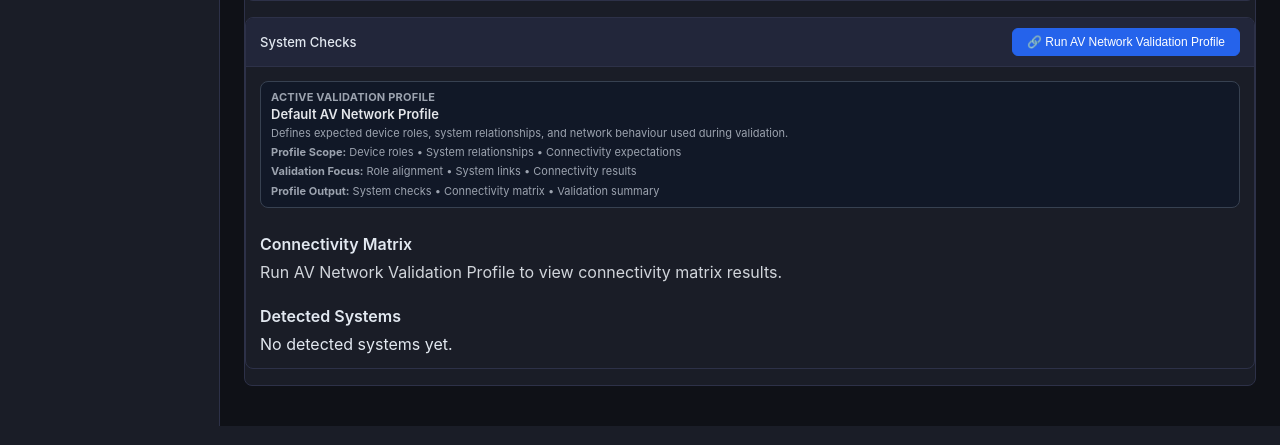
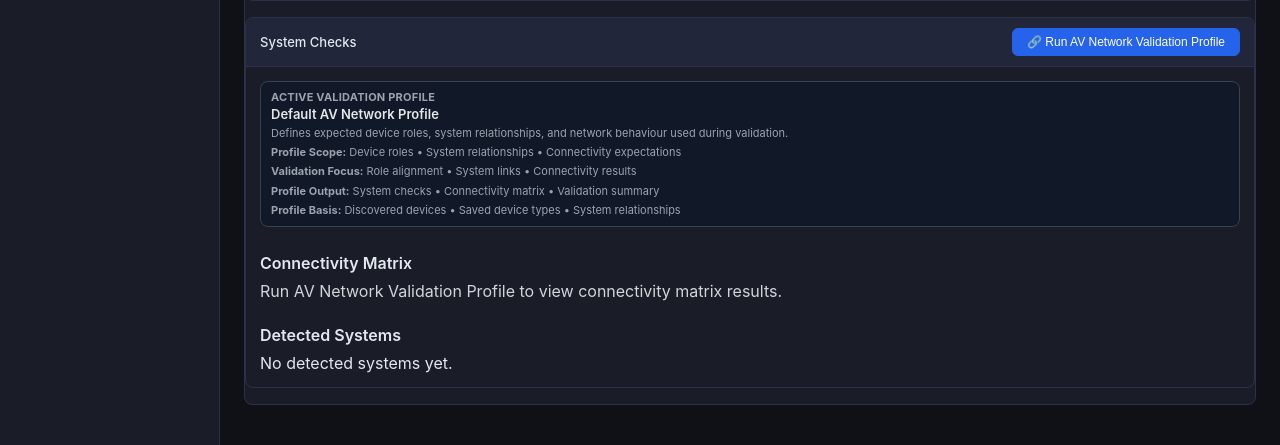
Before and after one commit to chriswarren85/NetPi, a Flask app: page /tools/devices in a window 1280 px wide. Shown: the part 1180-1625 px from the top of the page. Run offline with Flask 3, Linux system fonts and the light colour scheme.

Commit message:
W2.6: add profile basis cue to active validation profile block

```diff
--- a/templates/devices.html
+++ b/templates/devices.html
@@ -154,6 +154,7 @@ SW-01	192.168.1.10	10		Cisco"></textarea>
       <div style="margin-top:4px;font-size:11px;line-height:1.4;color:#9ca3af"><strong>Profile Scope:</strong> Device roles • System relationships • Connectivity expectations</div>
       <div style="margin-top:4px;font-size:11px;line-height:1.4;color:#9ca3af"><strong>Validation Focus:</strong> Role alignment • System links • Connectivity results</div>
       <div style="margin-top:4px;font-size:11px;line-height:1.4;color:#9ca3af"><strong>Profile Output:</strong> System checks • Connectivity matrix • Validation summary</div>
+      <div style="margin-top:4px;font-size:11px;line-height:1.4;color:#9ca3af"><strong>Profile Basis:</strong> Discovered devices • Saved device types • System relationships</div>
     </div>
     <div id="system-summary" style="margin-bottom:10px;"></div>
     <div id="system-results" style="overflow-x:auto;"></div>
```
